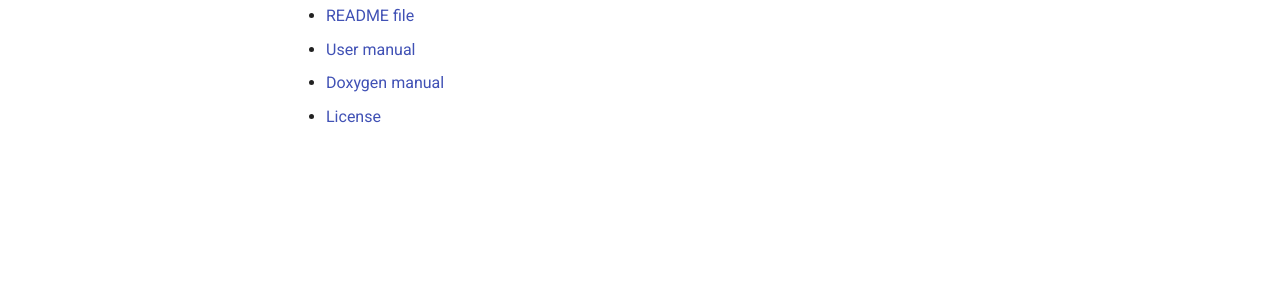
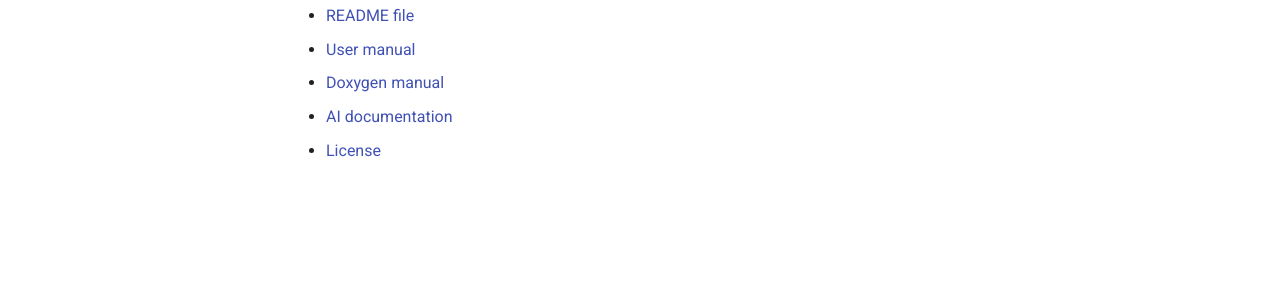
Before and after one commit to slcs-jsc/airs, an MkDocs documentation site: the page built from docs/manual/links.md, in a window 1280 px wide. Shown: the part 226-526 px from the top of the page. Built offline with MkDocs 1.6.1 and Material for MkDocs 9.7.7, drawn with Linux system fonts in a browser that asks for light colours; comment, search, counter and statistics services are not loaded.

Commit message:
Added link to AI documenation.

```diff
--- a/docs/manual/links.md
+++ b/docs/manual/links.md
@@ -8,4 +8,6 @@ These links provide further information for users of the AIRS Code Collection:
 
 * [Doxygen manual](https://slcs-jsc.github.io/airs/doxygen)
 
+* [AI documentation](https://www.deepwiki.com/slcs-jsc/airs)
+
 * [License](https://github.com/slcs-jsc/airs/blob/master/COPYING)
```
